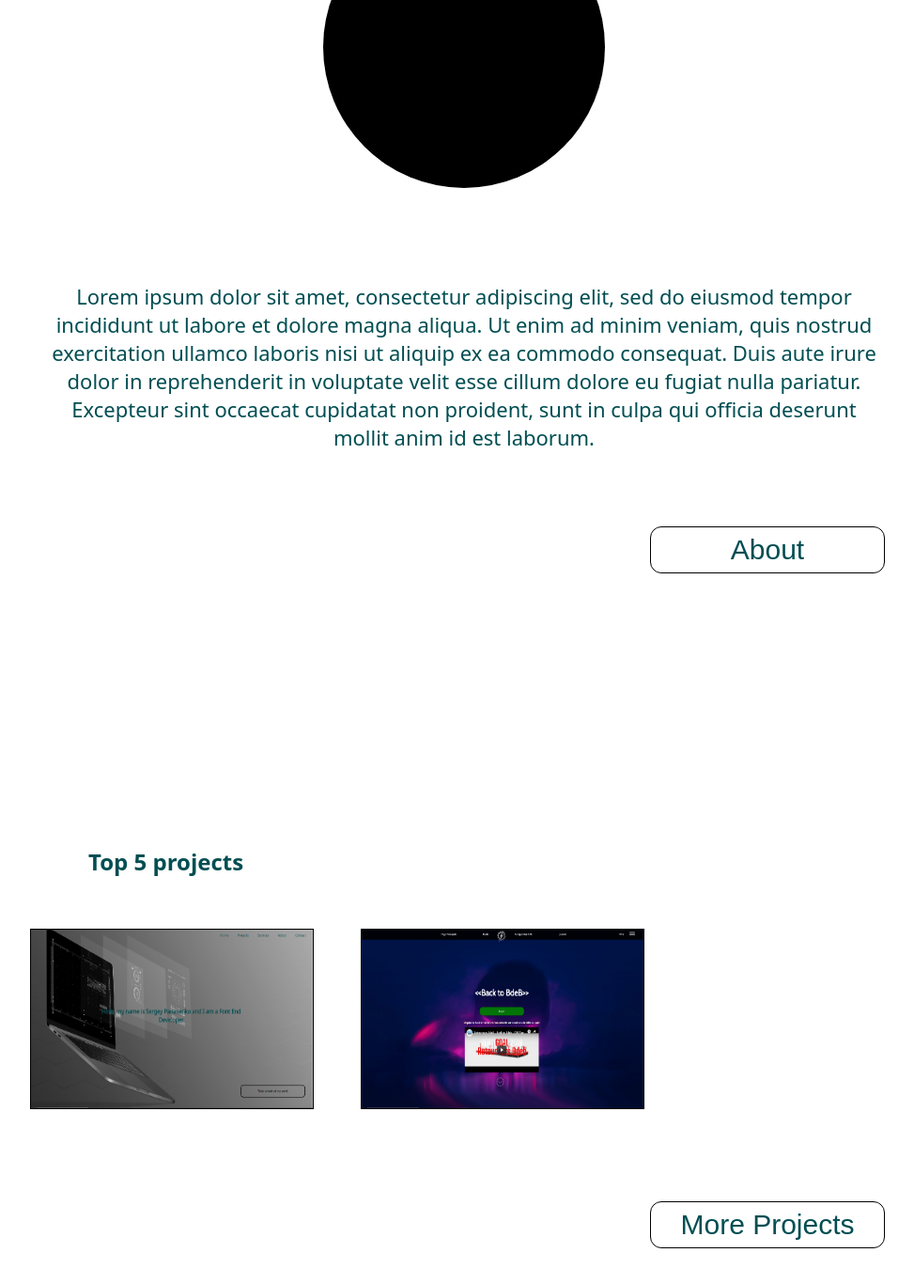
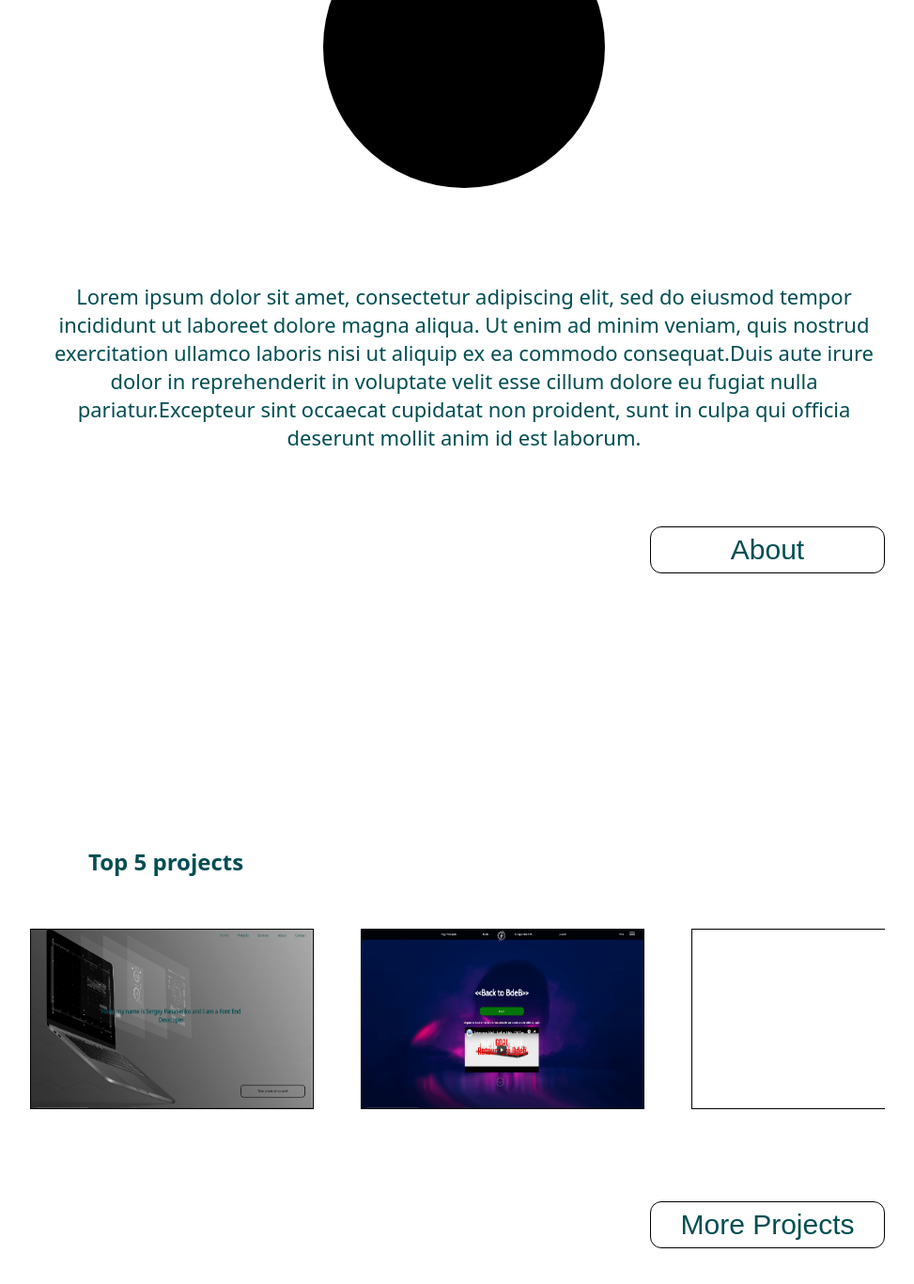
Before and after one commit to NaToky/portfolio, a Vue app: page / in a window 1280 px wide. Shown: the part 1100-2466 px from the top of the page at 94% size, without its empty margins (146-1119 px from the left). Built offline with nearby package versions, Linux system fonts and the light colour scheme.

Commit message:
Added v-for where needed + keys.

```diff
--- a/src/components/MainPage-Header.vue
+++ b/src/components/MainPage-Header.vue
@@ -5,7 +5,10 @@
     <div class="Header">
       <div class="NavMenu">
         <ul>
-          <li class="navItem" v-for="nav in links" v-bind:key="nav.key">
+          <li class="navItem"
+          v-for="nav in links"
+          v-bind:key="nav.key"
+          >
             <router-link :to="nav.ref">{{ nav.name }} </router-link>
           </li>
         </ul>
@@ -18,22 +21,20 @@
       <div class="pageSectionOne">
         <div id="profileImage"></div>
         <div id="profileImageDescription">
-          <p id="Description">Lorem ipsum dolor sit amet, consectetur adipiscing elit, sed do eiusmod tempor incididunt ut labore
-            et dolore magna aliqua. Ut enim ad minim veniam, quis nostrud exercitation ullamco laboris nisi ut aliquip ex ea commodo consequat.
-            Duis aute irure dolor in reprehenderit in voluptate velit esse cillum dolore eu fugiat nulla pariatur.
-            Excepteur sint occaecat cupidatat non proident, sunt in culpa qui officia deserunt mollit anim id est laborum. </p>
+          <p id="Description">{{Description}}</p>
         </div>
         <button class="buttonModel" id="aboutButton"> About </button>
       </div>
       <div class="pageSectionTwo">
         <h2 id="pSTittle"> Top 5 projects </h2>
         <div class="projectsHandler">
-          <div class="project" id="projectOne">
-          </div>
-          <div class="project" id="projectTwo">
+          <div class="project"
+          v-for="projects in projects"
+          v-bind:id="projects.id"
+          v-bind:key="projects.key"
+          >
           </div>
         </div>
-
         <button class="buttonModel" id="projectsButton"> More Projects </button>
       </div>
       <div class="pageSection3">
@@ -49,6 +50,10 @@
     name: 'HomePage',
     data() {
       return {
+        Description: 'Lorem ipsum dolor sit amet, consectetur adipiscing elit, sed do eiusmod tempor incididunt ut labore' +
+          'et dolore magna aliqua. Ut enim ad minim veniam, quis nostrud exercitation ullamco laboris nisi ut aliquip ex ea commodo consequat.' +
+          'Duis aute irure dolor in reprehenderit in voluptate velit esse cillum dolore eu fugiat nulla pariatur.' +
+          'Excepteur sint occaecat cupidatat non proident, sunt in culpa qui officia deserunt mollit anim id est laborum. ',
         links: [{
             name: "Home",
             ref: "1",
@@ -69,7 +74,23 @@
             ref: "4",
             key: "4"
           }
-        ]
+        ],
+        projects: [{
+          name: "Portfolio",
+          key: "1",
+          id: "projectOne"
+        },
+        {
+          name:"Vertigoal",
+          key: "2",
+          id: "projectTwo"
+        },
+        {
+          name:"Cookie Clicker",
+          key: "3",
+          id: "projectThree"
+        }
+      ]
       }
     }
   }
--- a/src/router/index.js
+++ b/src/router/index.js
@@ -2,12 +2,13 @@ import Projects from '../components/projects.vue'
 import HomePage from '../components/MainPage-Header.vue'
 
 export default [
-  {path:'/',
-  components:{
-    default:HomePage,
-  }
-},
-{path:'/projects',
-component:Projects
-}
+  {
+    path:'/',
+    component:HomePage
+
+  },
+  {
+    path:'/projects',
+    component:Projects
+  },
 ]
```
